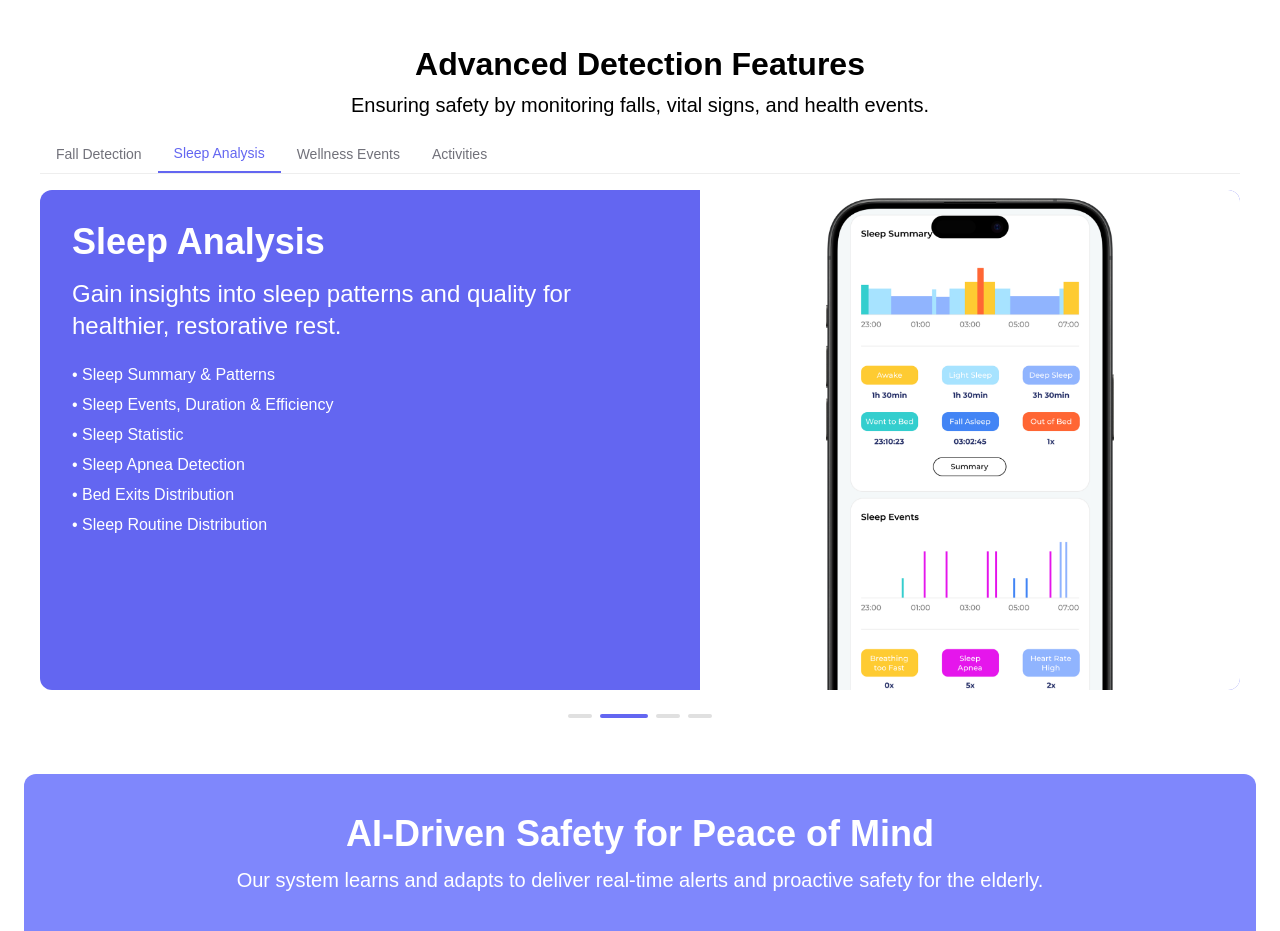
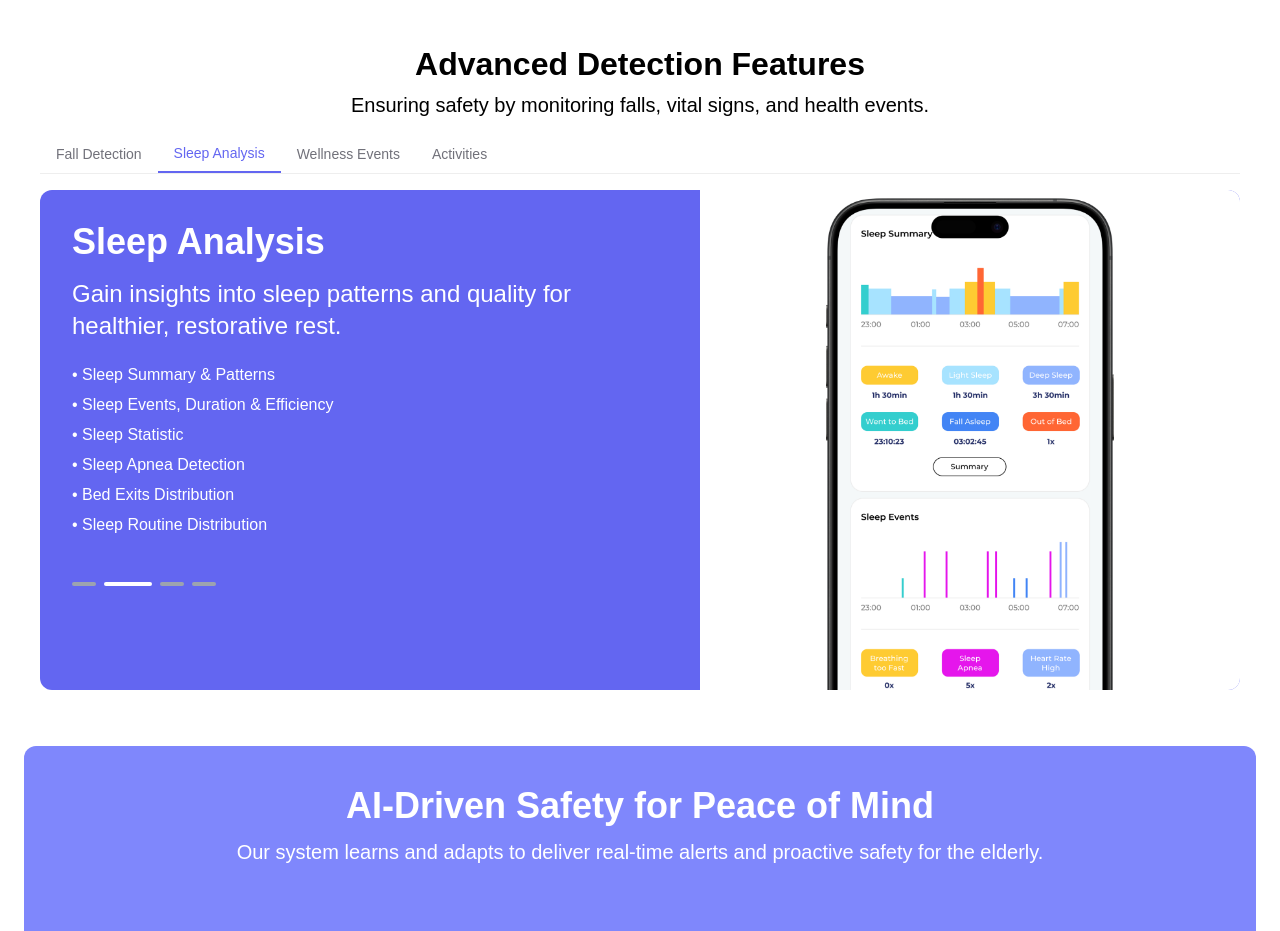
Before and after one commit to seenyor/new-seenyor, a Next.js app: page /monitoring in a window 1280 px wide. Shown: the part 2576-3507 px from the top of the page. Built offline with nearby package versions, Linux system fonts and the light colour scheme; no server answers; a web font is replaced by a local one.

Commit message:
added monitoring carousel

```diff
--- a/src/components/Carousel/MonitoringCarousel.jsx
+++ b/src/components/Carousel/MonitoringCarousel.jsx
@@ -79,7 +79,7 @@ export default function MonitoringCarousel() {
   }, []);
 
   return (
-    <div className="w-full max-w-7xl mx-auto p-4">
+    <div className="w-full max-h-[750px] max-w-7xl mx-auto p-4">
       {/* Top navigation tabs */}
       <div className="flex justify-start mb-4 border-b border-gray-200">
         {features.map((feature, index) => (
@@ -99,10 +99,10 @@ export default function MonitoringCarousel() {
         ))}
       </div>
 
-      <div className="flex md:flex-col bg-[#6366f1] rounded-xl overflow-hidden">
+      <div className="flex !h-full md:flex-col bg-[#6366f1] rounded-xl overflow-hidden">
         {/* Left side - Feature content */}
+        <div className="w-[55%] md:w-full p-8 text-white">
           <motion.div
-          className="w-[55%] md:w-full p-8 text-white"
             initial={{ opacity: 0, x: -50 }}
             animate={{ opacity: 1, x: 0 }}
             transition={{ duration: 0.5 }}
@@ -129,7 +129,23 @@ export default function MonitoringCarousel() {
               </motion.div>
             </AnimatePresence>
           </motion.div>
-
+          {/* Bottom navigation bars */}
+          <div className="flex justify-start mt-12 space-x-2">
+            {features.map((feature, index) => (
+              <motion.button
+                key={feature.id}
+                onClick={() => setActiveFeature(index)}
+                className={`h-1 rounded-full transition-all ${
+                  activeFeature === index ? "bg-white w-12" : "bg-gray-400 w-6"
+                }`}
+                whileHover={{ scale: 1.1 }}
+                whileTap={{ scale: 0.9 }}
+              >
+                <span className="sr-only">{feature.title}</span>
+              </motion.button>
+            ))}
+          </div>
+        </div>
         {/* Right side - Mobile app mockup */}
         <motion.div
           className="w-[45%] md:w-full bg-white flex items-center justify-center  mx-auto h-[500px] overflow-hidden"
@@ -145,23 +161,6 @@ export default function MonitoringCarousel() {
           />
         </motion.div>
       </div>
-
-      {/* Bottom navigation bars */}
-      <div className="flex justify-center mt-6 space-x-2">
-        {features.map((feature, index) => (
-          <motion.button
-            key={feature.id}
-            onClick={() => setActiveFeature(index)}
-            className={`h-1 rounded-full transition-all ${
-              activeFeature === index ? "bg-[#6366f1] w-12" : "bg-gray-300 w-6"
-            }`}
-            whileHover={{ scale: 1.1 }}
-            whileTap={{ scale: 0.9 }}
-          >
-            <span className="sr-only">{feature.title}</span>
-          </motion.button>
-        ))}
-      </div>
     </div>
   );
 }
```
Lines whose indentation alone changed are shown as unchanged.
